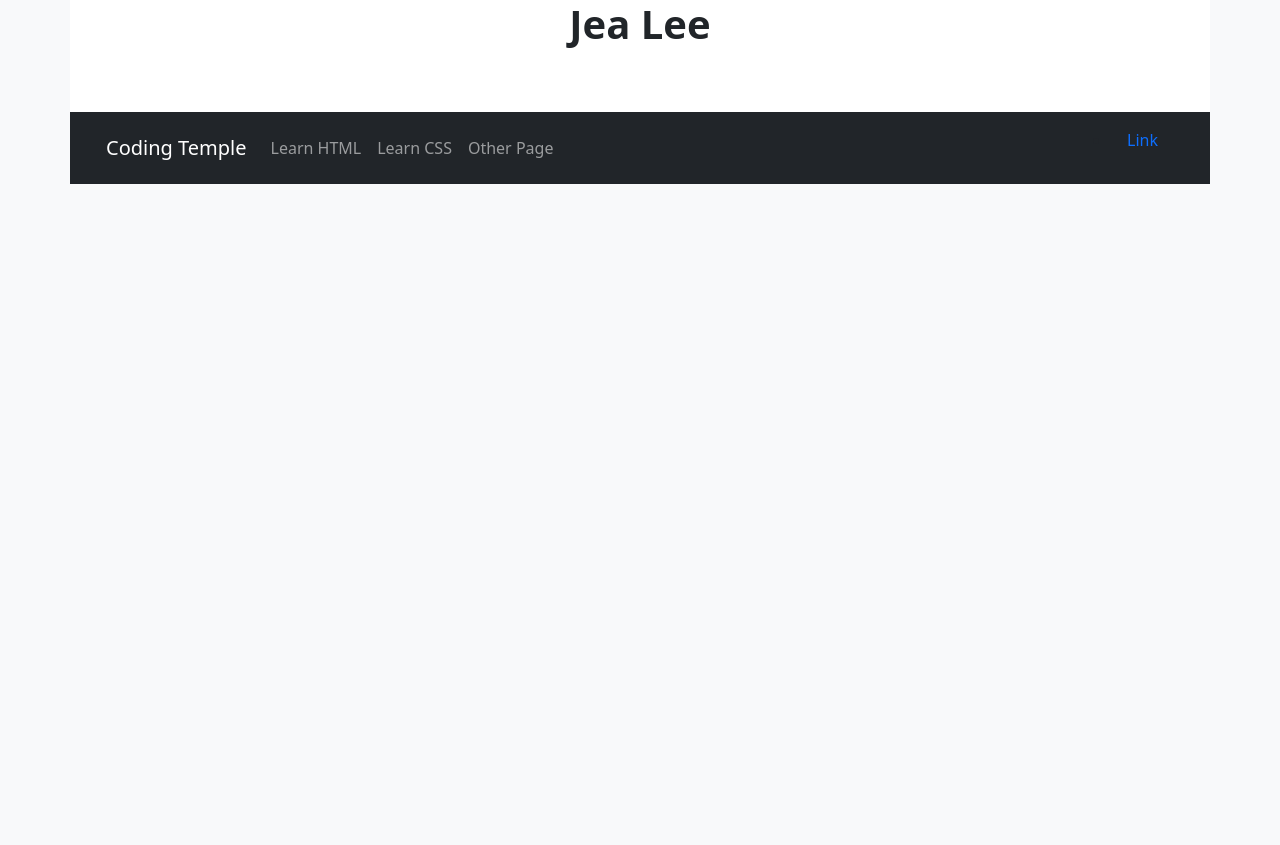
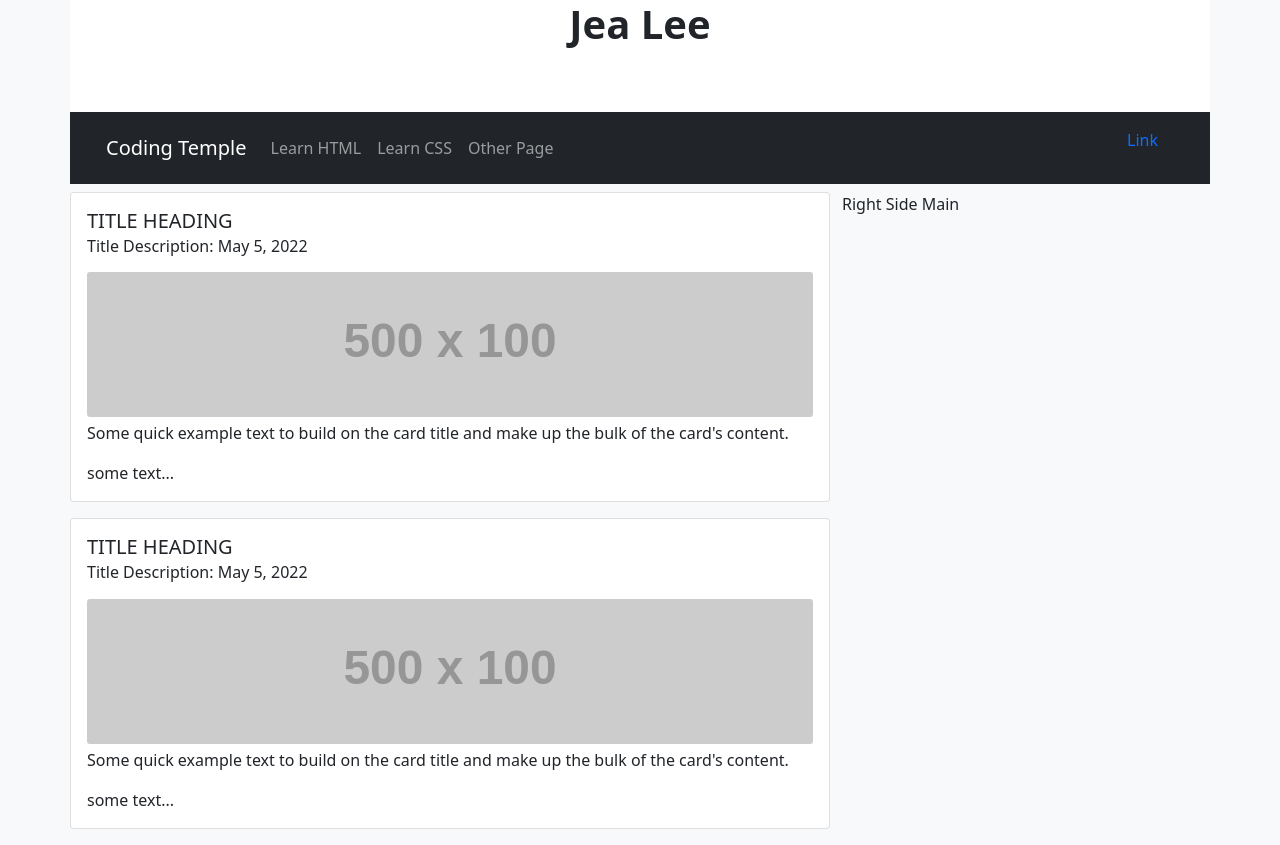
Before and after one commit to j3asays/bootstrap-profile, a plain HTML site: page index.html in a window 1280 px wide. Before the commit the page ends 800 px from the top, so only its background shows below. Drawn offline with nearby package versions, Linux system fonts and the light colour scheme; placeholder pictures from the web are drawn by us.

Commit message:
bootstrap profile card boxes added

```diff
--- a/index.html
+++ b/index.html
@@ -42,7 +42,6 @@
                         <ul class="navar-nav">
                             <li class="nav-item">
                                 <a class="nav-link" href="#">Link</a>
-
                             </li>
 
                         </ul>
@@ -56,12 +55,40 @@
 
 
         <!-- Row 3 - Main Content -->
+        <div class="row mt-2">         <!--"added mt-2 to add spacing on top margin"-->
+            <!---- Left 2/3 column -->
+            <div class="col-12 col-md-8 px-0">
+                <!--Top card here-->
+                <div class="card mb-3">     <!--"erased 'style='width: 18rem;" that was here to expand image"-->
+                                                             <!--"IMG src= was here but moved below card title"-->
+                    <div class="card-body">
+                      <h5 class="card-title">TITLE HEADING</h5>
+                      <h6 class="card-subtitle mb-3">Title Description: May 5, 2022</h6>
+                      <img src="https://via.placeholder.com/500x100" class="card-img" alt="">
+                      <p class="card-text mt-1">Some quick example text to build on the card title and make up the bulk of the card's content.</p>
+                      <p class="card-text">some text...</p>
+                    </div>
+                </div>
 
+                <!--Bottom card here-->
+                    <div class="card mb-3">     <!--"erased 'style='width: 18rem;" that was here to expand image"-->
+                                                             <!--"IMG src= was here but moved below card title"-->
+                    <div class="card-body">
+                      <h5 class="card-title">TITLE HEADING</h5>
+                      <h6 class="card-subtitle mb-3">Title Description: May 5, 2022</h6>
+                      <img src="https://via.placeholder.com/500x100" class="card-img" alt="place holder image">
+                      <p class="card-text mt-1">Some quick example text to build on the card title and make up the bulk of the card's content.</p>
+                      <p class="card-text">some text...</p>
+                    </div>
+                </div>
 
+            </div>
+            <!-- Right 1/3 column -->
+            <div class="col-12 col-lg-4">
+                Right Side Main
+            </div>
 
-            <!---- Left 2/3 column -->
-
-            <!-- Right 1/3 column -->
+        </div>
 
 
     </div>
```
